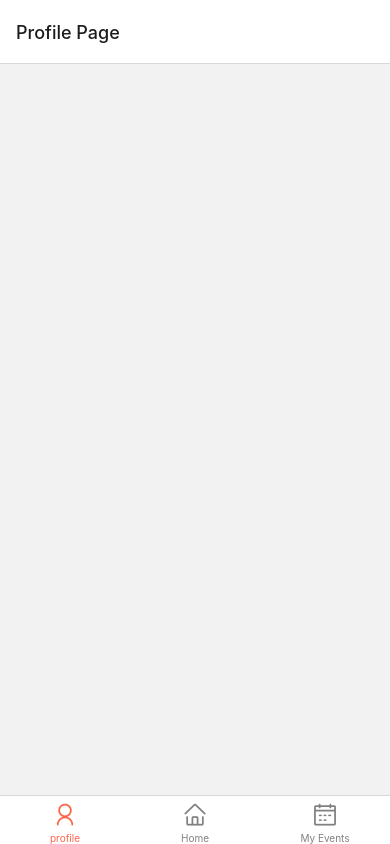
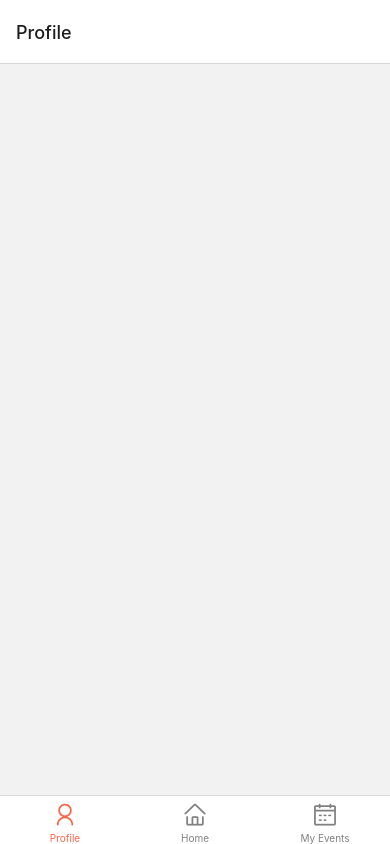
Before and after one commit to joudxlll/College-events-application-, a React Native app: screen / in a window 390 px wide. Built offline with nearby package versions, Linux system fonts and the light colour scheme.

Commit message:
Update App.js

```diff
--- a/App.js
+++ b/App.js
@@ -5,51 +5,23 @@ import { createBottomTabNavigator } from '@react-navigation/bottom-tabs';
 import HomeScreen from './screens/homepage';
 import ProfilePage from './screens/profilepage';
 import MyEventPage from './screens/myeventpage';
+import TemplatePage from './screens/templatepage';
+
 import Ionicons from 'react-native-vector-icons/Ionicons';
 import { AntDesign } from '@expo/vector-icons';
 
 
-function MyEventStackPage() {
+const Tab = createBottomTabNavigator();
+const Stack = createNativeStackNavigator();
+
+function MyTabs() {
   return (
-    <MyEventStack.Navigator>
-      <MyEventStack.Screen name="My Events" component={MyEventPage} />
-    </MyEventStack.Navigator>
-  );
-}
-
-function ProfileStackPage() {
-  return (
-    <ProfileStack.Navigator>
-      <ProfileStack.Screen name="Profile Page" component={ProfilePage} />
-    </ProfileStack.Navigator>
-  );
-}
-
-const Tab = createBottomTabNavigator();
-const HomeStack = createNativeStackNavigator();
-const MyEventStack = createNativeStackNavigator();
-const ProfileStack = createNativeStackNavigator();
-
-
-function HomeStackPage() {
-  return (
-    <HomeStack.Navigator>
-      <HomeStack.Screen name="Home" component={HomeScreen} />
-    </HomeStack.Navigator>
-  );
-}
-
-
-export default function App() {
-  return (
-<NavigationContainer>
-
     <Tab.Navigator
       screenOptions={({ route }) => ({
         tabBarIcon: ({ focused, color, size }) => {
           let iconName;
 
-      if (route.name === 'profile') {
+          if (route.name === 'Profile') {
             iconName = 'user';
 
           } else if (route.name === 'Home') {
@@ -62,14 +34,28 @@ export default function App() {
         },
         tabBarActiveTintColor: 'tomato',
         tabBarInactiveTintColor: 'gray',
-    headerShown: false
+        headerShown: true
       })}
     >
-        <Tab.Screen name="profile" component={ProfileStackPage} />
-        <Tab.Screen name="Home" component={HomeStackPage} />
-        <Tab.Screen name="My Events" component={MyEventStackPage} />
+      <Tab.Screen name="Profile" component={ProfilePage} />
+      <Tab.Screen name="Home" component={HomeScreen} />
+      <Tab.Screen name="My Events" component={MyEventPage} />
     </Tab.Navigator>
+  );
+}
 
+export default function App() {
+  return (
+    <NavigationContainer>
+      <Stack.Navigator screenOptions={{headerShown:false}}>
+        <Stack.Screen name="home" component={MyTabs}/>
+
+        <Stack.Screen name="Home" component={HomeScreen}  />
+        <Stack.Screen name="Profile" component={ProfilePage} />
+        <Stack.Screen name="My Events" component={MyEventPage} />
+        <Stack.Screen name="Template" component={TemplatePage} />
+
+      </Stack.Navigator>
     </NavigationContainer>
   );
 }
```
Lines whose indentation alone changed are shown as unchanged.
